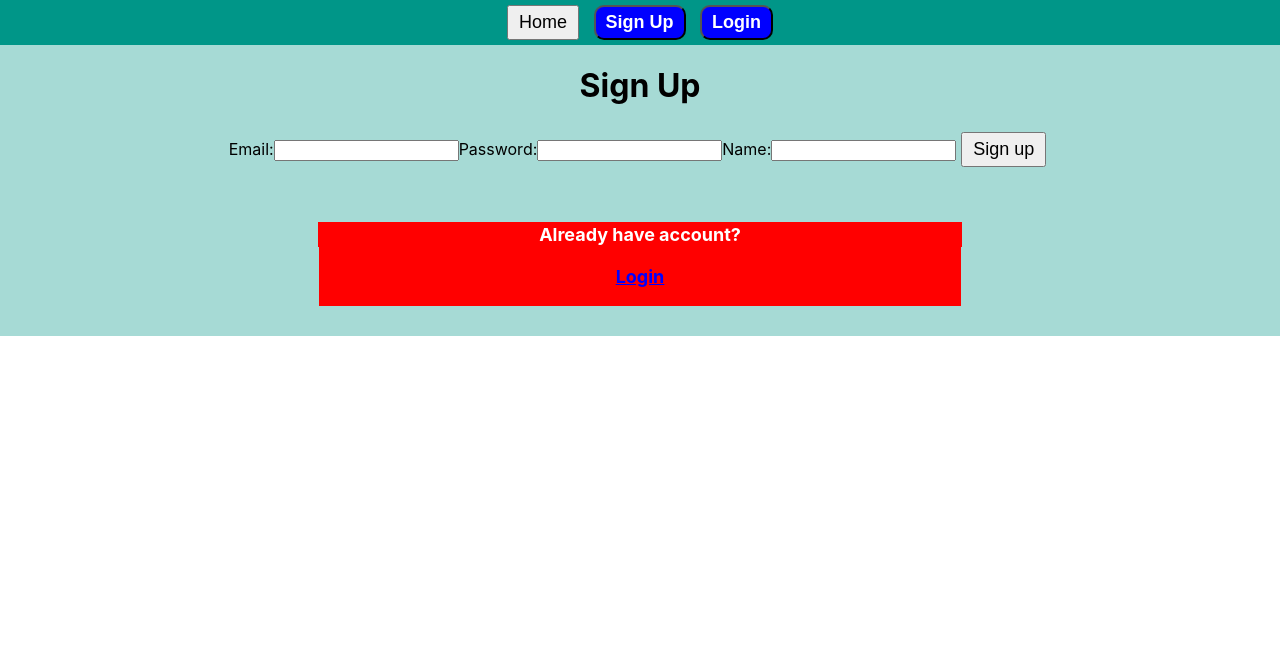
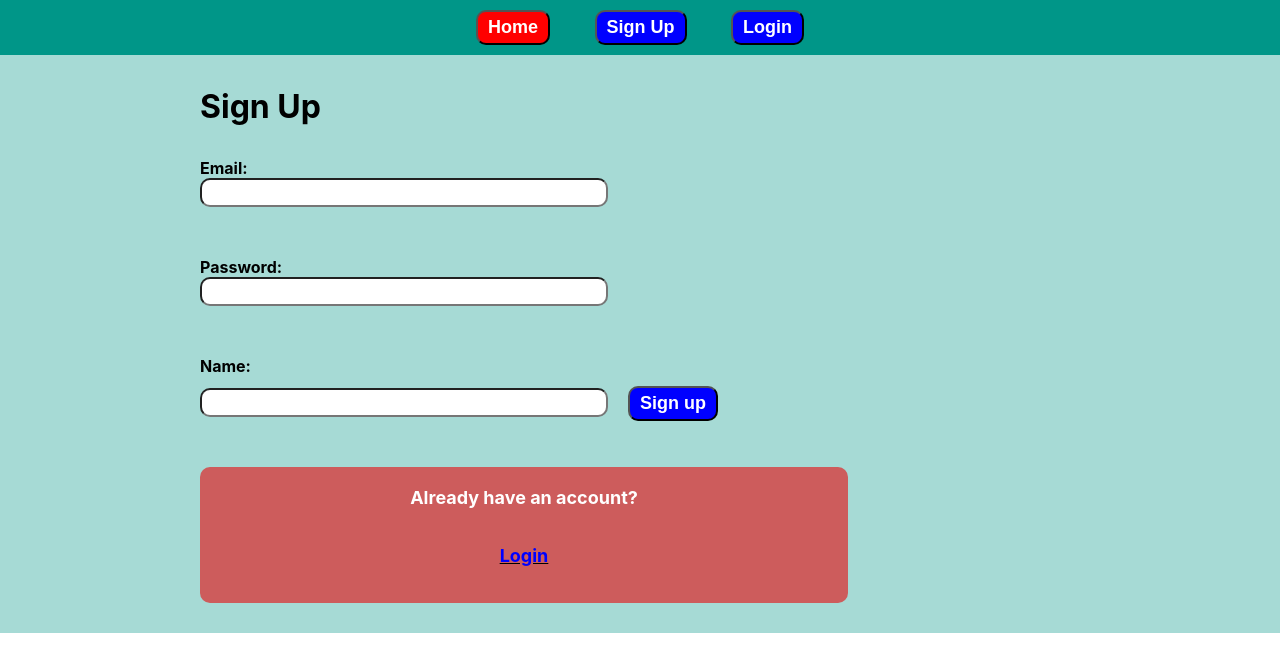
Before and after one commit to philipbutland/health-admin-client, a React (Create React App) app: page /signup in a window 1280 px wide. Shown: the top 672 px of the page. Built offline with nearby package versions, Linux system fonts and the light colour scheme; no server answers.

Commit message:
edit user page plus styling

```diff
--- a/src/components/Navbar.jsx
+++ b/src/components/Navbar.jsx
@@ -14,7 +14,7 @@ function Navbar() {
   return (
     <nav className="navbar">
       <Link to="/">
-        <button>Home</button>
+        <button className="homeButton">Home</button>
       </Link>
 
          {isLoggedIn && (
@@ -61,7 +61,7 @@ function Navbar() {
           </Link>
           </>
       )}
-             <button onClick={logOutUser}>Logout</button>
+             <button className="loginButton" onClick={logOutUser}>Logout</button>
              <span className="userName">{user && user.username}</span>
         </>
       )}
--- a/src/components/ShowDoctor.jsx
+++ b/src/components/ShowDoctor.jsx
@@ -1,3 +1,5 @@
+import doctorPic from '../images/doctor.png';
+
 function ShowDoctor(props) {
 
   return (
@@ -5,7 +7,8 @@ function ShowDoctor(props) {
         <p className="pageHeader">{props.username}</p>
         <div>
             <div className="Photo">
-                <img src={props.image} className="mediumImage" alt="doctor" />
+              {props.image ? <img src={props.image} className="mediumImage" alt="doctor" /> :
+                             <img src={doctorPic} className="mediumImage" alt="doctor" />}
             </div>
             <div className="Info">
                 <div><p><b>e-mail: </b>{props.email}</p></div>
--- a/src/components/ShowPatient.jsx
+++ b/src/components/ShowPatient.jsx
@@ -1,10 +1,15 @@
-import { useEffect,useState } from "react";
+import { useEffect, useState } from "react";
+import { useNavigate, Link } from "react-router-dom";
 import axios from 'axios'
+import patientPic from '../images/patient.png';
 
 const API_URL = process.env.REACT_APP_API_URL ||'http://localhost:5005' ;
 
 
 function ShowPatient(props) {
+
+    const [email, setEmail] = useState("");
+    const navigate = useNavigate();
 
     const [appointment,setAppointment]=useState([])
     useEffect(() => {
@@ -23,22 +28,45 @@ function ShowPatient(props) {
         })
     }, [])
 
-    console.log("APPOINTMENT", appointment)
+    const displayPatient = (patientId) => {
+        console.log("patientId", patientId)
+        // navigate(`/patients/${patientId}`);
+    };
+
+    console.log("props", props)
+
 
      return (
+
        <div>
            <p className="pageHeader">{props.username}</p>
            <div>
                <div className="Photo">
-                   <img src={props.image} className="mediumImage" alt="patient" />
+                    {props.image ? <img src={props.image} className="mediumImage" alt="patient" /> :
+                                   <img src={patientPic} className="mediumImage" alt="patient" />}
+
+                   {/* <img src={props.image} className="mediumImage" alt="patient" /> */}
                </div>
                <div className="Info">
+
+                    {/* <label className="editFieldLabel">
+                        Email:
+                        <input className="editField" type="text" name="email" value={props.email}
+                        onChange={(e) => setEmail(e.target.value)}
+                        />
+                    </label> */}
+
                     <div><p><b>e-mail: </b>{props.email}</p></div>
                     <div><p><b>Date of Birth: </b> {props.dob}</p></div>
                     <div><p><b>Gender: </b>{props.gender}</p></div>
                     <div><p><b>Blood Type: </b>{props.bloodType}</p></div>
+
+                    <button className="addButton"><Link to={`/patients/edit/${props.id}`}>Edit Information</Link></button>
+
+                    {/* <button className="editButton" onClick={displayPatient(props.id)}>Edit Information</button> */}
                 </div>
                 <br></br>
+
                 <div  className="appoinmentsList">
 
                     <p className="appointmentsHeader">Appointments for this Patient:</p>
--- a/src/index.css
+++ b/src/index.css
@@ -1,3 +1,5 @@
+/* GENERAL STUFF */
+
 body {
   margin: 0;
   font-family: -apple-system, BlinkMacSystemFont, 'Segoe UI', 'Roboto', 'Oxygen',
@@ -11,15 +13,6 @@ code {
   font-family: source-code-pro, Menlo, Monaco, Consolas, 'Courier New',
     monospace;
 }
-.Navbar {
-  background-color: #10a4fc;
-  color: white;
-  padding: 0px 20px;
-  box-shadow: 0px 1px 2px gray;
-  width: 100%;
-  margin-bottom: 15px;
-  padding: 5px;
-}
 
 button,
 select {
@@ -27,21 +20,80 @@ select {
   min-width: 50px;
   margin: 5px;
   font-size: 18px;
+  border-radius: 10px;
+  margin: 10px 20px;
+  font-weight: bold;
+  color: white;
 }
+
+.normalPage{
+  background-color: #a6dad5;
+}
+
+.pageHeader{
+  font-weight: bold;
+  font-size: 32px;
+}
+
+/* NAVIGATION BAR */
 
 .navbar{
   background-color: #009688;
 }
 
+.homeButton{
+  background-color: red;
+}
+
 .navButton{
   background-color: #6cc2ba;
-  border-radius: 10px;
-  margin: 10px 20px;
 }
 
-.normalPage{
-  background-color: #a6dad5;
+.loginButton{
+  background-color:blue;
 }
+
+.userName{
+  color:white;
+  background-color: black;
+  font-weight: bold;
+  float: right;
+  text-align: center;
+  font-size: 18px;
+  margin: 10px 20px 0 0;
+  padding: 5px 10px;
+  border-radius: 10px;
+  width: 10%;
+  height: 30px;
+}
+
+/* HOME PAGE */
+
+.doctors{
+  color:blue;
+}
+
+.patients{
+  color: red;
+}
+
+/* OTHER BUTTONS */
+
+a {
+  color: white;
+  text-decoration: none;
+}
+
+.addButton{
+  background-color: #009688;
+  width: 250px;
+}
+
+.editButton{
+  background-color: #82b440;
+}
+
+/* LIST PAGES */
 
 .tableHeader{
   text-align: left;
@@ -54,17 +106,18 @@ select {
 .tableBody{
   text-align: left;
 }
-
-
 .mediumColumn{
   width: 20%;
+  font-weight: bold;
+  font-size: 24px;
   padding: 5px;
   padding-left: 20px;
 }
 
 .userColumn{
+  width: 20%;
   font-weight: bold;
-  width: 20%;
+  font-size: 24px;
   padding-left: 20px;
 }
 
@@ -72,36 +125,53 @@ select {
   width: 15%;
 }
 
-.addButton{
-  background-color: #009688;
-  font-weight: bold;
-  margin-top: 20px;
-  border-radius: 10px;
-  color: white;
-  text-decoration: none;
-  width: 250px;
+/* INFORMATION PAGES */
+
+.Photo{
+  float: left;
+  padding: 5px;
+  margin-left: 10%;
+  width: 30%
 }
 
-a {
-  color: white;
-  text-decoration: none;
+.Info{
+  float:right;
+  text-align: left;
+  width: 50%;
+  font-size: 24px;
+  background-color: azure;
+  margin-right: 50px;
+  padding: 10px;
 }
 
-.editButton{
-  background-color: #82b440;
-  font-weight: bold;
-  border-radius: 10px;
-  text-decoration: none;
-  color: white;
-  text-decoration: none;
+.mediumImage{
+  width: 75%;
 }
 
-.loginButton{
-  background-color:blue;
-  border-radius: 10px;
-  color:white;
-  font-weight:bold;
+/* APPOINTMENTS TABLE */
+
+.appoinmentsList{
+  margin: 350px 50px 0 50px;
+  padding-bottom: 20px;
+  background-color: white;
 }
+
+.appointmentsHeader{
+  font-weight: bold;
+  font-size: 36px;
+}
+
+.appointmentColumn{
+  width: 20%;
+  text-align: left;
+  padding-left: 20px;
+  margin-left: 20px;
+  font-weight: bold;
+  font-size: 24px;
+}
+
+
+/* EDIT PAGES */
 
 .editPage{
   display: flex;
@@ -127,13 +197,39 @@ a {
   font-size: 20px;
 }
 
-.profileInfo{
-  font-size: 18px;
+.smallImage{
+  width: 25%;
 }
 
-.Container{
-  width: 100%
+/* LOGIN AND SIGNUP */
+
+.loginPage{
+  display: flex;
+  flex-direction: column;
+  justify-content: flex-start ;
+  margin: 0 0 0 200px;
+  text-align: left;
+  font-weight: bold;
 }
+
+.loginLabel{
+  display: flex;
+  flex-direction: column;
+  justify-content: flex-start ;
+  margin: 0;
+  text-align: left;
+  font-weight: bold;
+}
+
+.loginField{
+  border-radius: 10px;
+  width: 400px;
+  font-size: 20px;
+  margin-bottom: 50px;
+}
+
+
+/* ERROR HANDLING */
 
 .errorMessage{
   color: white;
@@ -145,29 +241,28 @@ a {
   margin-left: auto;
   margin-right: auto;
   justify-content: center;
+  border-radius: 10px;
+}
+
+.longMessage{
+  background-color: indianred;
+  font-weight: bold;
+  width: 60%;
+  font-size: 18px;
+  text-align: center;
+  border-radius: 10px;
 }
 
 .warningMessage{
   color: white;
-  background-color: red;
-  font-weight: bold;
-  width: 50%;
-  font-size: 18px;
-  margin: 50px auto 0 auto;
-  padding: 2px;
+  padding-top: 20px;
+  margin: auto;
   justify-content: center;
 }
 
 .linkMessage{
-  color: blue;
   text-decoration: underline;
-  background-color: red;
-  font-weight: bold;
-  width: 50%;
-  font-size: 18px;
-  margin: 0 auto;
   padding: 1px;
-  justify-content: center;
 }
 
 .link{
@@ -182,73 +277,3 @@ a {
 .singlePerson{
   margin-bottom: 500px;
 }
-
-.Photo{
-  float: left;
-  padding: 5px;
-  margin-left: 10%;
-  width: 20%
-}
-
-.Info{
-  float:right;
-  text-align: left;
-  width: 60%;
-  font-size: 24px;
-  background-color: white;
-  margin-right: 50px;
-  padding: 10px;
-}
-
-.patientInfo{
-  float:right;
-  text-align: left;
-  width: 90%;
-  font-size: 24px;
-  background-color: white;
-  margin-right: 50px;
-  padding: 10px;
-}
-
-
-.smallImage{
-  width: 25%;
-}
-
-.mediumImage{
-  width: 75%;
-}
-
-.userName{
-  color:white;
-  background-color: black;
-  font-weight: bold;
-  float: right;
-  text-align: right;
-  font-size: 18px;
-  margin: 10px 20px 0 0;
-  padding: 5px 10px;
-  border-radius: 10px;
-}
-
-.pageHeader{
-  font-weight: bold;
-  font-size: 32px;
-}
-
-.appoinmentsList{
-  margin-top: 300px;
-  background-color: white;
-}
-
-.appointmentsHeader{
-  font-weight: bold;
-  font-size: 36px;
-}
-
-.appointmentColumn{
-  width: 20%;
-  text-align: left;
-  padding-left: 20px;
-  margin-left: 20px;
-}
--- a/src/pages/Homepage.jsx
+++ b/src/pages/Homepage.jsx
@@ -35,7 +35,7 @@ function HomePage() {
 
         <h2>Welcome to the Health Administration Website</h2>
 
-        <h2>Currently linking {doctorArray.length} Doctors with {patientArray.length} Patients</h2>
+        <h2>Currently linking <span className="doctors">{doctorArray.length}</span> Doctors with <span className="patients">{patientArray.length}</span> Patients</h2>
       </div>
     );
   }
--- a/src/pages/LoginPage.jsx
+++ b/src/pages/LoginPage.jsx
@@ -80,27 +80,24 @@ function LoginPage(props) {
 };
 
   return (
-    <div className="LoginPage">
-      <h1>Login</h1>
+    <div className="loginPage">
+      <p className="pageHeader">Login</p>
 
       <form onSubmit={handleLoginSubmit}>
-        <label>Email:</label>
-        <input type="email" name="email" value={email} onChange={handleEmail} />
+        <label className="loginLabel">Email: </label>
+        <input className="loginField" type="email" name="email" value={email} onChange={handleEmail} />
 
-        <label>Password:</label>
-        <input
-          type="password"
-          name="password"
-          value={password}
-          onChange={handlePassword}
-        />
+        <label className="loginLabel">Password: </label>
+        <input className="loginField" type="password" name="password" value={password} onChange={handlePassword} />
 
-        <button type="submit">Login</button>
+        <button className="loginButton" type="submit">Login</button>
       </form>
       { errorMessage && <p className="errorMessage">{errorMessage}</p> }
 
-      <p className="warningMessage">Don't have an account yet?</p>
-      <p className="linkMessage"><Link to={"/signup"}> <p className="link">Sign Up</p></Link></p>
+      <div className="longMessage">
+        <p className="warningMessage">Don't have an account yet?</p>
+        <p className="linkMessage"><Link to={"/signup"}> <p className="link">Sign Up</p></Link></p>
+      </div>
 
     </div>
   )
--- a/src/pages/SignupPage.jsx
+++ b/src/pages/SignupPage.jsx
@@ -80,34 +80,29 @@ function SignupPage(props) {
 };
 
   return (
-    <div className="SignupPage">
-      <h1>Sign Up</h1>
+    <div className="loginPage">
+      <p className="pageHeader">Sign Up</p>
+
       <form onSubmit={handleSignupSubmit}>
-        <label>Email:</label>
-        <input type="email" name="email" value={email} onChange={handleEmail} />
+        <label className="loginLabel">Email:</label>
+        <input className="loginField" type="email" name="email" value={email} onChange={handleEmail} />
 
-        <label>Password:</label>
-        <input
-          type="password"
-          name="password"
-          value={password}
-          onChange={handlePassword}
+        <label className="loginLabel">Password:</label>
+        <input className="loginField" type="password" name="password" value={password} onChange={handlePassword} />
+
+        <label className="loginLabel">Name:</label>
+        <input className="loginField" type="text" name="username" value={username} onChange={handleUsername}
         />
-
-        <label>Name:</label>
-        <input
-          type="text"
-          name="username"
-          value={username}
-          onChange={handleUsername}
-        />
-        <button type="submit">Sign up</button>
+        <button className="loginButton" type="submit">Sign up</button>
       </form>
 
       {errorMessage && <p className="errorMessage">{errorMessage}</p>}
 
-      <p className="warningMessage">Already have account?</p>
-      <p className="linkMessage"><Link to={"/login"}> <p className="link">Login</p></Link></p>
+      <div className="longMessage">
+        <p className="warningMessage">Already have an account?</p>
+        <p className="linkMessage"><Link to={"/login"}> <p className="link">Login</p></Link></p>
+      </div>
+
     </div>
   );
 }
--- a/src/pages/appointment/AppointmentList.jsx
+++ b/src/pages/appointment/AppointmentList.jsx
@@ -50,7 +50,7 @@ function AppointmentList() {
     <div>
       <h1>Appointments</h1>
     {!appointment && <h2>Loading...</h2>}
-      <table className="Container">
+      <table>
         <thead>
           <tr>
             <th className="tableHeader">Patient</th>
@@ -65,12 +65,12 @@ function AppointmentList() {
             appointment.map(individualAppointment => {
               return (
                 <tr key={individualAppointment._id} className="tableBody">
-                  {/* <td className="userColumn">
+                  <td className="userColumn">
                     {individualAppointment.patientId.username}
                   </td>
                   <td className="userColumn">
                     {individualAppointment.doctorId.username}
-                  </td> */}
+                  </td>
                   <td className="mediumColumn">
                     {individualAppointment.dateTime}
                   </td>
--- a/src/pages/doctor/DoctorList.jsx
+++ b/src/pages/doctor/DoctorList.jsx
@@ -3,7 +3,7 @@
 import axios from 'axios';
 import {useState, useEffect} from 'react';
 import {Link} from 'react-router-dom';
-//import doctorPic from '../../images/doctor.png';
+import doctorPic from '../../images/doctor.png';
 import service from '../../api/service'
 
 const API_URL = process.env.REACT_APP_API_URL ||'http://localhost:5005' ;
@@ -22,13 +22,7 @@ function DoctorList() {
   }
 
   useEffect(()=>{
-  /*     service.getDoctors()
-      .then(response=>{
-          console.log(response.data)
-          setTimeout(() => {
-              setDoctor(response.data)
-          }, 2000);
-      }) */
+
     axios.get(`${API_URL}/doctors`)
     .then(response=>{
       setDoctor(response.data)
@@ -51,7 +45,7 @@ function DoctorList() {
     <div>
         <p className="pageHeader">Doctor List</p>
         {!doctor && <h2>Loading...</h2>}
-        <table className="Container">
+        <table>
 
             <thead>
                 <tr>
@@ -66,7 +60,8 @@ function DoctorList() {
                     return(
                         <tr key={individualDoctor._id} className="tableBody">
                             <td className="userColumn">{individualDoctor.username}</td>
-                            <td className="mediumColumn"><img className="smallImage" src={individualDoctor.photo} alt="doctor" /></td>
+                            {individualDoctor.photo ? <td className="mediumColumn"><img className="smallImage" src={individualDoctor.photo} alt="doctor" /></td> :
+                                                      <td className="mediumColumn"><img className="smallImage" src={doctorPic} alt="doctor" /></td>}
                             <td className="mediumColumn">{individualDoctor.department}</td>
                             <td className="buttonColumn"><button className="editButton"><Link to={`/doctors/${individualDoctor._id}`}>Details</Link></button></td>
                             <td className="buttonColumn"><button className="editButton"><Link to={`/doctors/edit/${individualDoctor._id}`}>Edit Doctor</Link></button></td>
--- a/src/pages/patient/PatientList.jsx
+++ b/src/pages/patient/PatientList.jsx
@@ -1,8 +1,9 @@
 import axios from 'axios';
 import {useState, useEffect} from 'react';
 import {Link} from 'react-router-dom';
-//import patientPic from '../../images/patient.png';
 import service from '../../api/service'
+import patientPic from '../../images/patient.png';
+
 
 const API_URL = process.env.REACT_APP_API_URL ||'http://localhost:5005' ;
 
@@ -56,7 +57,7 @@ function PatientList() {
     <div>
         <p className="pageHeader">Patient List</p>
         {!patient && <h2>Loading...</h2>}
-        <table className="Container">
+        <table>
 
             <thead>
                 <tr>
@@ -72,7 +73,8 @@ function PatientList() {
                     return(
                         <tr key={individualPatient._id} className="tableBody">
                             <td className="userColumn">{individualPatient.username}</td>
-                            <td className="mediumColumn"><img className="smallImage" src={individualPatient.photo} alt="patient" /></td>
+                            {individualPatient.photo ? <td className="mediumColumn"><img className="smallImage" src={individualPatient.photo} alt="patient" /></td> :
+                                                       <td className="mediumColumn"><img className="smallImage" src={patientPic} alt="patient" /></td>}
                             <td className="mediumColumn">{individualPatient.bloodType}</td>
                             <td className="mediumColumn">{individualPatient.gender}</td>
                             <td className="buttonColumn"><button className="editButton"><Link to={`/patients/${individualPatient._id}`}>Details</Link></button></td>
```
Also changed, not shown: src/pages/patient/EditPatient.jsx (+5 -31 lines). Lines whose indentation alone changed are shown as unchanged.
